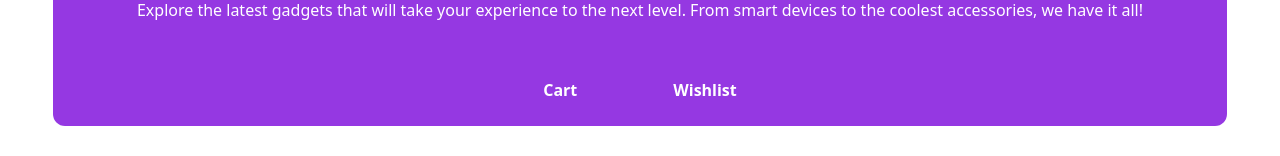
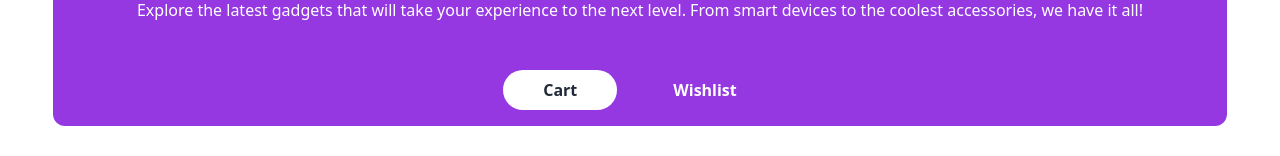
Before and after one commit to programming-hero-web-course-4/b10a8-gadget-heaven-NafisUlAlam, a React (Vite) app: page /dashboard in a window 1280 px wide. Shown: the part 170-326 px from the top of the page. Built offline with nearby package versions, Linux system fonts and the light colour scheme.

Commit message:
added better design

```diff
--- a/src/Components/Navbar.jsx
+++ b/src/Components/Navbar.jsx
@@ -39,7 +39,7 @@ const Navbar = ({ cart, wish }) => {
           </div>
           <ul
             tabIndex={0}
-            className="menu menu-sm dropdown-content bg-base-100 rounded-box z-[1] mt-3 w-52 p-2 shadow"
+            className="menu menu-sm dropdown-content bg-[#9538E2] border-2 text-white rounded-box z-[1] mt-3  p-2 shadow"
           >
             <li>
               <NavLink to={"/"}>Home</NavLink>
--- a/src/Components/WishItem.jsx
+++ b/src/Components/WishItem.jsx
@@ -4,17 +4,21 @@ const WishItem = ({ wishItem }) => {
   const { product_image, product_title, price, description } = wishItem;
   return (
     <div className="border-2 rounded-lg mb-4 p-4">
-      <div className="flex items-center gap-4">
-        <div className="w-1/3">
-          <img src={product_image} alt="" className="h-40 object-cover" />
+      <div className="md:flex items-center gap-4">
+        <div className="md:w-1/3 mb-4">
+          <img src={product_image} alt="" className="md:h-40 object-cover" />
         </div>
-        <div className="lg:space-y-4">
-          <h2 className="font-bold">{product_title}</h2>
+        <div className="space-y-4">
+          <h2 className="font-bold text-center md:text-left">
+            {product_title}
+          </h2>
           <p>{description}</p>
-          <p className="font-bold">Price: ${price}</p>
-          <button className="btn bg-purple-700 text-white font-bold py-6 px-2 rounded-full h-auto">
-            Add to Cart
-          </button>
+          <p className="font-bold text-center md:text-left">Price: ${price}</p>
+          <div className="text-center md:text-left">
+            <button className="btn bg-purple-700 text-white font-bold py-3 px-5 rounded-full h-auto min-h-0">
+              Add to Cart
+            </button>
+          </div>
         </div>
       </div>
     </div>
--- a/src/Pages/Dashboard.jsx
+++ b/src/Pages/Dashboard.jsx
@@ -1,9 +1,23 @@
-import { NavLink, Outlet, useOutletContext } from "react-router-dom";
+import {
+  NavLink,
+  Outlet,
+  useLocation,
+  useOutletContext,
+} from "react-router-dom";
 import { Helmet } from "react-helmet";
+import { useEffect, useState } from "react";
 
 const Dashboard = () => {
   const { setCart } = useOutletContext();
+  const { pathname } = useLocation();
   //console.log(setCart);
+  const [isTrue, setIsTrue] = useState(true);
+  useEffect(() => {
+    if (pathname === "/dashboard" || pathname === "/dashboard/cart")
+      setIsTrue(true);
+    else setIsTrue(false);
+  }, [pathname]);
+
   return (
     <div>
       <Helmet>
@@ -20,9 +34,7 @@ const Dashboard = () => {
         <div className="mt-6 md:mt-12 flex justify-center gap-4">
           <NavLink
             to="cart"
-            className={({ isActive }) =>
-              isActive ? "bg-white rounded-full" : "text-white"
-            }
+            className={isTrue ? "bg-white rounded-full" : "text-white"}
           >
             <button className="px-10 py-2 font-bold rounded-full hover:bg-white hover:text-black text-xs md:text-base">
               Cart
```
